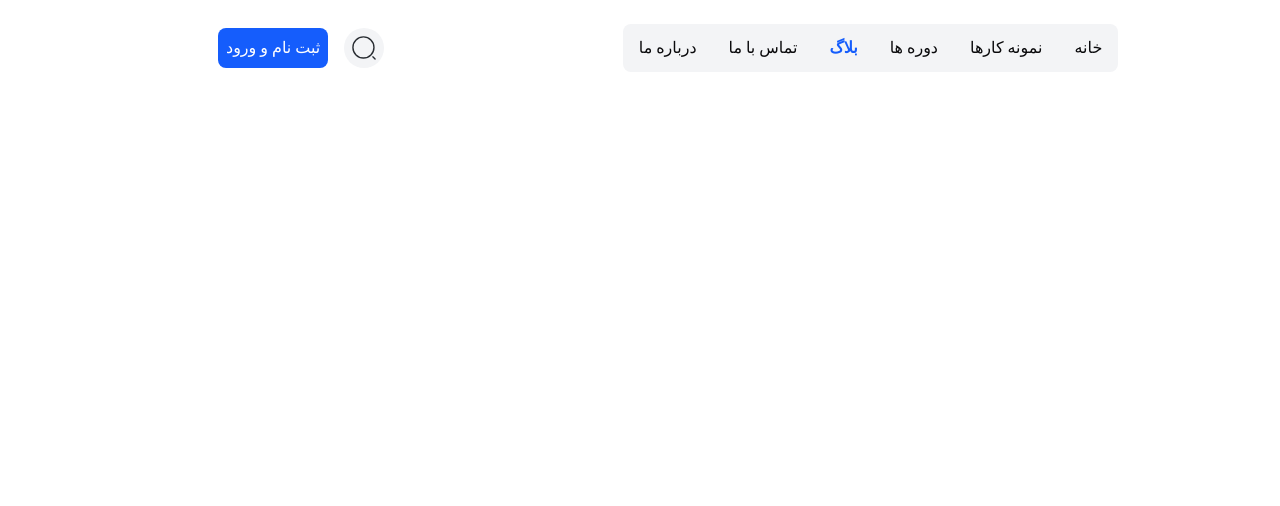
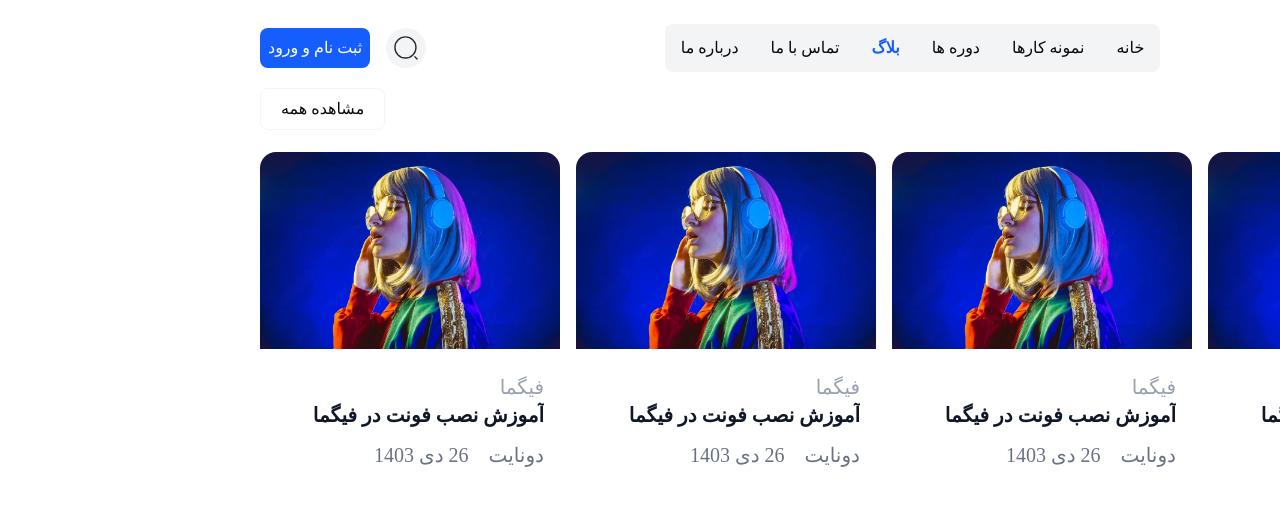
Before and after one commit to devnight8/medadui, a Next.js app: page /blog in a window 1280 px wide. Shown: the top 506 px of the page. Built offline with nearby package versions, Linux system fonts and the light colour scheme.

Commit message:
component CardBlogItem & component SectionTitle is added

```diff
--- a/app/blog/page.js
+++ b/app/blog/page.js
@@ -1,7 +1,12 @@
+import CardBlog from "@/components/ui/CardBlog";
 import React from "react";
 
 function page() {
-  return <div>blog page</div>;
+  return (
+    <div>
+      <CardBlog />
+    </div>
+  );
 }
 
 export default page;
--- a/components/ui/CardBlog.jsx
+++ b/components/ui/CardBlog.jsx
@@ -1,77 +1,20 @@
 import Image from 'next/image'
 import React from 'react'
-import imageCard from "../../public/img/hero-card-complete.jpeg"
 import Link from 'next/link'
 import { TextAnimate } from '../magicui/text-animate'
+import { Card } from '@heroui/react'
+import CardBlogItem from './CardBlogItem'
+import SectionTitle from './SectionTitle'
 function CardBlog() {
     return (
 
         <>
-            <div className='flex justify-between '>
-                <div className='flex mb-4 gap-1'>
-                    <span className="flex text-3xl lg:text-3xl font-black ">
-                        <TextAnimate animation="blurIn" duration={800} className="text-blue-500">
-                            مقالات
-                        </TextAnimate>
-                    </span>
-                    <span className="flex text-2xl  lg:text-3xl font-black ">
-                        <TextAnimate animation="blurIn" duration={800} className="text-black">
-
-                            مداد یوآی
-                        </TextAnimate>
-                    </span>
-                </div>
-                <div>
-                    <button className='bg-white px-5 py-2 rounded-md border  hover:bg-gray-100 border-gray-100  transition-all duration-300'>همه مقالات</button>
-                </div>
-            </div>
-
-
+            <SectionTitle title="مقالات" subTitle="مداد یوای" textButton="مشاهده همه" />
             <div className='grid grid-cols-1 sm:grid-cols-2 xl:grid-cols-4 gap-4  mt-3'>
-                <article className='bg-red hover:-translate-y-2 rounded-2xl overflow-hidden flex flex-col items-start gap-2 hover:shadow-2xl hover:transition-all transition-all duration-500'>
-                    <Image src={imageCard} alt='iamge' className='w-full' />
-                    <div className='p-4'>
-                        <span className='text-gray-400 text-xl mb-2'>فیگما</span>
-                        <Link href="/" className='text-xl font-black text-gray-900 truncate text-nowrap'><h2 className='truncate  max-w-[350px]'>آموزش نصب فونت در فیگما</h2></Link>
-                        <div className='flex gap-x-5 mt-3 '>
-                            <span className='text-xl font-medium text-gray-500'>دونایت</span>
-                            <span className='text-xl font-medium text-gray-500'>26 دی 1403</span>
-                        </div>
-                    </div>
-                </article >
-                <article className='bg-red hover:-translate-y-2 rounded-2xl overflow-hidden flex flex-col items-start gap-2 hover:shadow-2xl hover:transition-all duration-500 transition-all '>
-                    <Image src={imageCard} alt='iamge' className=' w-full' />
-                    <div className='p-4'>
-                        <span className='text-gray-400 text-xl mb-2'>فیگما</span>
-                        <Link href="/" className='text-xl font-black text-gray-900 truncate text-nowrap'><h2 className='truncate  max-w-[350px]'>آموزش نصب فونت در فیگما</h2></Link>
-                        <div className='flex gap-x-5 mt-3 '>
-                            <span className='text-xl font-medium text-gray-500'>دونایت</span>
-                            <span className='text-xl font-medium text-gray-500'>26 دی 1403</span>
-                        </div>
-                    </div>
-                </article >
-                <article className='bg-red hover:-translate-y-2 rounded-2xl overflow-hidden flex flex-col items-start gap-2 hover:shadow-2xl hover:transition-all  transition-all duration-500'>
-                    <Image src={imageCard} alt='iamge' className=' w-full' />
-                    <div className='p-4'>
-                        <span className='text-gray-400 text-xl mb-2'>فیگما</span>
-                        <Link href="/" className='text-xl font-black text-gray-900 truncate text-nowrap'><h2 className='truncate  max-w-[350px]'>آموزش نصب فونت در فیگما</h2></Link>
-                        <div className='flex gap-x-5 mt-3 '>
-                            <span className='text-xl font-medium text-gray-500'>دونایت</span>
-                            <span className='text-xl font-medium text-gray-500'>26 دی 1403</span>
-                        </div>
-                    </div>
-                </article >
-                <article className='bg-red hover:-translate-y-2 rounded-2xl overflow-hidden flex flex-col items-start gap-2 hover:shadow-2xl hover:transition-all  transition-all duration-500'>
-                    <Image src={imageCard} alt='iamge' className=' w-full' />
-                    <div className='p-4'>
-                        <span className='text-gray-400 text-xl mb-2'>فیگما</span>
-                        <Link href="/" className='text-xl font-black text-gray-900 '><h2 className='truncate  max-w-[350px]'>آموزش نصب فونت در فیگما</h2></Link>
-                        <div className='flex gap-x-5 mt-3 '>
-                            <span className='text-xl font-medium text-gray-500'>دونایت</span>
-                            <span className='text-xl font-medium text-gray-500'>26 دی 1403</span>
-                        </div>
-                    </div>
-                </article >
+                <CardBlogItem />
+                <CardBlogItem />
+                <CardBlogItem />
+                <CardBlogItem />
             </div >
         </>
     )
--- /dev/null
+++ b/components/ui/CardBlogItem.jsx
@@ -0,0 +1,24 @@
+import Image from 'next/image'
+import Link from 'next/link'
+import React from 'react'
+import imageCard from "../../public/img/hero-card-complete.jpeg"
+
+function CardBlogItem() {
+    return (
+        <>
+            <article className='bg-red hover:-translate-y-2 rounded-2xl overflow-hidden flex flex-col items-start gap-2 hover:shadow-2xl hover:transition-all  transition-all duration-500'>
+                <Image src={imageCard} alt='iamge' className=' w-full' />
+                <div className='p-4'>
+                    <span className='text-gray-400 text-xl mb-2'>فیگما</span>
+                    <Link href="/" className='text-xl font-black text-gray-900 '><h2 className='truncate  max-w-[350px]'>آموزش نصب فونت در فیگما</h2></Link>
+                    <div className='flex gap-x-5 mt-3 '>
+                        <span className='text-xl font-medium text-gray-500'>دونایت</span>
+                        <span className='text-xl font-medium text-gray-500'>26 دی 1403</span>
+                    </div>
+                </div>
+            </article >
+        </>
+    )
+}
+
+export default CardBlogItem
--- /dev/null
+++ b/components/ui/SectionTitle.jsx
@@ -0,0 +1,30 @@
+import React from 'react'
+import { TextAnimate } from '../magicui/text-animate'
+
+function SectionTitle({ title, subTitle, textButton = null }) {
+    return (
+        <div className='flex justify-between '>
+            <div className='flex mb-4 gap-1'>
+                <span className="flex text-3xl lg:text-3xl font-black ">
+                    <TextAnimate animation="blurIn" duration={800} className="text-blue-500">
+                        {title}
+                    </TextAnimate>
+                </span>
+                <span className="flex text-2xl  lg:text-3xl font-black ">
+                    <TextAnimate animation="blurIn" duration={800} className="text-black">
+
+                        {subTitle}
+                    </TextAnimate>
+                </span>
+            </div>
+            <div>
+                <button className='bg-white px-5 py-2 rounded-md border  hover:bg-gray-100 border-gray-100  transition-all duration-300'>
+                    {textButton}
+                </button>
+            </div>
+        </div>
+
+    )
+}
+
+export default SectionTitle
```
